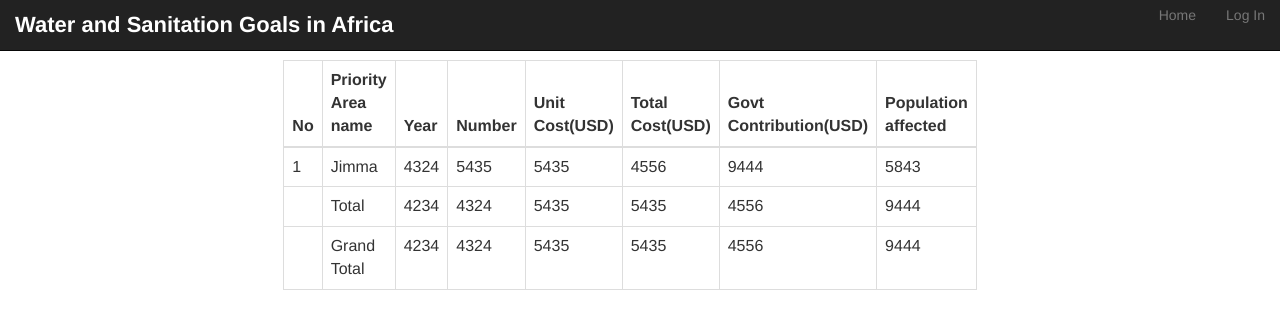
After one commit to eyassug/au-water-sanitation-template, a Django app: template static/templates/reports/technology_gap_per_priority_area_report.html in a window 1280 px wide. The commit adds this page. Shown: the top 329 px of the page. Run offline with Django 3.2, Linux system fonts and the light colour scheme; the template is opened without the code that fills it, so the values that code supplies are empty; parts of the project's set-up code (start-up, migrations or seed data) failed here and were passed over; some libraries are stand-ins or nearby versions.

Commit message:
Added technology gap per priority area report snippets and report template

```diff
--- a/auwsssp/urls.py
+++ b/auwsssp/urls.py
@@ -32,7 +32,10 @@ urlpatterns = patterns('',
     url(r'^(?i)report/partnereventcontribution$', views.PartnerEventContributionCreate.as_view(), name='partner_event_contribution_create'),
     url(r'^(?i)report/partnereventcontribution/list$', views.PartnerEventContributionGridView.as_view(), name='partner_event_contribution_create'),
     url(r'^(?i)report/swot$', views.SWOTAndConclusionCreate.as_view(), name='swot_create'),
-    url(r'^(?i)report/listofpriorityareas$', views.ListofPriorityAreasReport.as_view(), name='List_of_Priority_Areas_Report'),
+    #report
+    url(r'^(?i)report/listofpriorityareas$', views.ListofPriorityAreasReport.as_view(), name='list_of_priority_areas_report'),
+    url(r'^(?i)report/technologygapperpriorityarea$', views.TechnologyGapPerPriorityAreaReport.as_view(), name='technology_gap_per_priority_area_report'),
+
     url(r'^(?i)login/$', 'django.contrib.auth.views.login', name='login'),
     url(r'^(?i)logout/$', views.Logout.as_view(), name='logout'),
     url(r'^(?i)changepassword/$', views.ChangePassword.as_view(), name='change_password'),
--- a/dashboard/views.py
+++ b/dashboard/views.py
@@ -457,3 +457,7 @@ class PartnerEventContributionGridView(LoginRequiredMixin,View):
 class ListofPriorityAreasReport(LoginRequiredMixin,View):
     def get(self,request):
         return render(request, 'reports/list_of_priority_areas_report.html')
+
+class TechnologyGapPerPriorityAreaReport(LoginRequiredMixin,View):
+    def get(self,request):
+        return render(request, 'reports/technology_gap_per_priority_area_report.html')
--- /dev/null
+++ b/static/templates/reports/technology_gap_per_priority_area_report.html
@@ -0,0 +1,6 @@
+{% extends 'welcome.html' %}
+{% block content_container %}
+<div class ="col-md-8">
+{% include "snippets/technology_gap_clustered_by_pa_report.html" %}
+</div>
+{% endblock %}
--- a/static/templates/snippets/technology_gap_clustered_by_pa_report.html
+++ b/static/templates/snippets/technology_gap_clustered_by_pa_report.html
@@ -2,35 +2,57 @@
 <table class="table table-hover table-bordered">
     <thead>
         <tr>
-            <th>#</th>
-            <th>Sector Category</th>
+            <th>No</th>
+            <th>Priority Area name</th>
             <th>Year</th>
-            <th>Coverage Target (%)</th>
-            <th>Coverage Achieved (%)</th>
-            <th>Funds Needed (USD)</th>
-            <th>Funds Mobilized (USD)</th>
-            <th>Funds Availed (USD)</th>
-            <th>Funds Used (USD)</th>
-            <th>&nbsp;</th>
+            <th>Number</th>
+            <th>Unit Cost(USD)</th>
+            <th>Total Cost(USD)</th>
+            <th>Govt Contribution(USD)</th>
+            <th>Population affected</th>
+
         </tr>
     </thead>
 <tbody>
-<!-- {% for d in data %}!-->
+
 
     <tr>
-        <td>{{ d.id }}</td>
-        <td>{{ d.sector_category }}</td>
-        <td>{{ d.year }}</td>
-        <td>{{ d.coverage_target }}</td>
-        <td>{{ d.coverage_achieved }}</td>
-        <td>{{ d.fund_needed }}</td>
-        <td>{{ d.fund_mobilised }}</td>
-        <td>{{ d.fund_availed }}</td>
-        <td>{{ d.fund_used }}</td>
-        <td><a href="#">Edit</a></td>
+        <td>1</td>
+        <td>Jimma</td>
+        <td>4324</td>
+        <td>5435</td>
+        <td>5435</td>
+        <td>4556</td>
+        <td>9444</td>
+        <td>5843</td>
+
+    </tr>
+    <tr>
+        <td></td>
+        <td>Total</td>
+        <td>4234</td>
+        <td>4324</td>
+        <td>5435</td>
+        <td>5435</td>
+        <td>4556</td>
+        <td>9444</td>
+
+
+    </tr>
+     <tr>
+        <td></td>
+        <td>Grand Total</td>
+        <td>4234</td>
+        <td>4324</td>
+        <td>5435</td>
+        <td>5435</td>
+        <td>4556</td>
+        <td>9444</td>
+
+
     </tr>
 
-<!--{% endfor %}-->
+
 
 </tbody>
 </table>
--- a/static/templates/welcome.html
+++ b/static/templates/welcome.html
@@ -102,7 +102,7 @@
           </ul>
           <ul class="nav nav-sidebar">
             <li><a href="/report/listofpriorityareas">List of Priority Areas</a></li>
-            <li><a href="/report/swot">Technology gap clustered by PA</a></li>
+            <li><a href="/report/technologygapperpriorityarea">Technology gap clustered by PA</a></li>
             <li><a href="/report/swot">Technologies gaps for the category</a></li>
             <li><a href="/report/swot">Estimated overall gaps</a></li>
           </ul>
```
